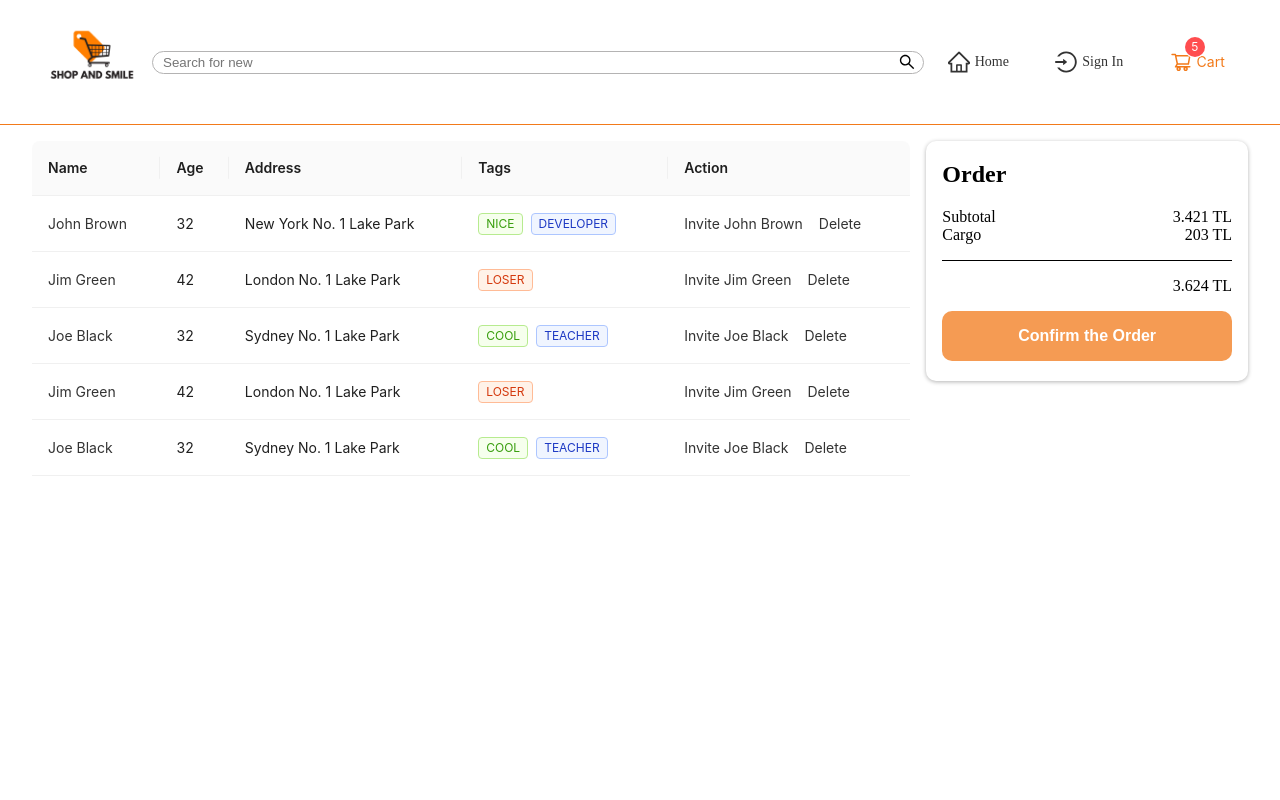
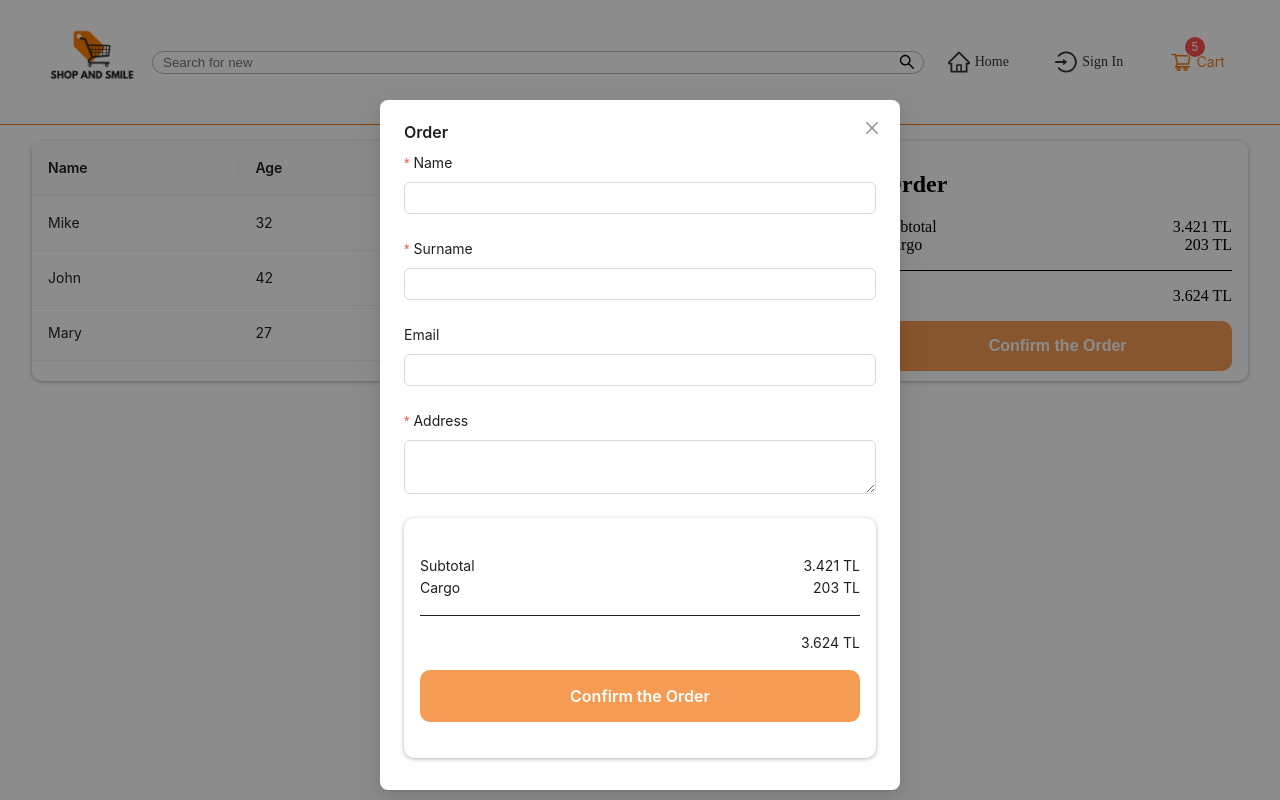
Before and after one commit to Bunyamin-35/e-commerce_app, a React (Create React App) app in the folder client/: page /cart in a window 1280 px wide. Both pictures are taken after a click on the button "Confirm the Order". Built offline with nearby package versions, Linux system fonts and the light colour scheme.

Commit message:
E-commerce App | Form component implemented for ordering in Cart Page.

```diff
--- a/client/src/components/Navbar/navbar.module.css
+++ b/client/src/components/Navbar/navbar.module.css
@@ -79,5 +79,7 @@
         height: 60px;
         border-top: .5px solid #f27a1a;
         justify-content: space-around;
+        background-color: #fff;
+        z-index: 1;
     }
 }
--- a/client/src/index.css
+++ b/client/src/index.css
@@ -31,8 +31,10 @@ a {
 }
 
 .cart_table {
-  flex-grow: 1;
+  flex-grow: 3;
   margin-right: 1rem;
+  box-shadow: 0 1px 4px 0 rgba(0, 0, 0, 0.3);
+  border-radius: 10px;
 }
 
 .bill {
@@ -41,6 +43,9 @@ a {
   box-shadow: 0 1px 4px 0 rgba(0, 0, 0, 0.3);
   border-radius: 10px;
   padding: 0 1rem;
+  display: flex;
+  flex-direction: column;
+  justify-content: center;
 
 }
 
@@ -61,6 +66,7 @@ a {
 
 .confirm_btn {
   width: 100%;
+  height: auto;
   padding: 1rem;
   border-radius: 10px;
   background-color: #f27a1a;
--- a/client/src/pages/Cart/index.jsx
+++ b/client/src/pages/Cart/index.jsx
@@ -1,15 +1,38 @@
 import React from 'react'
+import { Modal } from 'antd';
+import { Form, Input, Table, Button } from 'antd';
+
+import { useState } from 'react';
 import Navbar from '../../components/Navbar/index.jsx';
 
-import { Space, Table, Tag } from 'antd';
 
 const Cart = () => {
+    const dataSource = [
+        {
+            key: '1',
+            name: 'Mike',
+            age: 32,
+            address: '10 Downing Street',
+        },
+        {
+            key: '2',
+            name: 'John',
+            age: 42,
+            address: '10 Downing Street',
+        },
+        {
+            key: '3',
+            name: 'Mary',
+            age: 27,
+            address: '10 Cycle Street',
+        },
+    ];
+
     const columns = [
         {
             title: 'Name',
             dataIndex: 'name',
             key: 'name',
-            render: (text) => <a>{text}</a>,
         },
         {
             title: 'Age',
@@ -21,80 +44,23 @@ const Cart = () => {
             dataIndex: 'address',
             key: 'address',
         },
-        {
-            title: 'Tags',
-            key: 'tags',
-            dataIndex: 'tags',
-            render: (_, { tags }) => (
-                <>
-                    {tags.map((tag) => {
-                        let color = tag.length > 5 ? 'geekblue' : 'green';
-                        if (tag === 'loser') {
-                            color = 'volcano';
-                        }
-                        return (
-                            <Tag color={color} key={tag}>
-                                {tag.toUpperCase()}
-                            </Tag>
-                        );
-                    })}
-                </>
-            ),
-        },
-        {
-            title: 'Action',
-            key: 'action',
-            render: (_, record) => (
-                <Space size="middle">
-                    <a>Invite {record.name}</a>
-                    <a>Delete</a>
-                </Space>
-            ),
-        },
     ];
-    const data = [
-        {
-            key: '1',
-            name: 'John Brown',
-            age: 32,
-            address: 'New York No. 1 Lake Park',
-            tags: ['nice', 'developer'],
-        },
-        {
-            key: '2',
-            name: 'Jim Green',
-            age: 42,
-            address: 'London No. 1 Lake Park',
-            tags: ['loser'],
-        },
-        {
-            key: '3',
-            name: 'Joe Black',
-            age: 32,
-            address: 'Sydney No. 1 Lake Park',
-            tags: ['cool', 'teacher'],
-        },
-        {
-            key: '2',
-            name: 'Jim Green',
-            age: 42,
-            address: 'London No. 1 Lake Park',
-            tags: ['loser'],
-        },
-        {
-            key: '3',
-            name: 'Joe Black',
-            age: 32,
-            address: 'Sydney No. 1 Lake Park',
-            tags: ['cool', 'teacher'],
-        },
+    const [isModalOpen, setIsModalOpen] = useState(false);
 
-    ];
+
+    const onFinish = (values) => {
+        console.log('Success:', values);
+    };
+    // const onFinishFailed = (errorInfo) => {
+    //     console.log('Failed:', errorInfo);
+    // };
+
     return (
         <div>
             <Navbar />
             <div className='cartpage'>
-                <Table className="cart_table" columns={columns} dataSource={data} pagination={false} />
+                {/* <Table  columns={columns} dataSource={data} pagination={false} /> */}
+                <Table className="cart_table" dataSource={dataSource} columns={columns} pagination={false} />
                 <div className='bill'>
                     <h2>Order</h2>
                     <div className='bill_info'>
@@ -104,8 +70,78 @@ const Cart = () => {
                     <div className='bill_total'>
                         3.624 TL
                     </div>
-                    <button className='confirm_btn'>Confirm the Order</button>
+                    <button className='confirm_btn' onClick={() => setIsModalOpen(true)}>Confirm the Order</button>
                 </div>
+                <Modal title="Order" footer={false} open={isModalOpen} onOk={() => setIsModalOpen(false)} onCancel={() => setIsModalOpen(false)}>
+                    <Form
+                        layout='vertical'
+                        name="basic"
+                        initialValues={{
+                            remember: true,
+                        }}
+                        onFinish={onFinish}
+                        // onFinishFailed={onFinishFailed}
+                        autoComplete="off"
+                    >
+                        <Form.Item
+                            label="Name"
+                            name="name"
+                            rules={[
+                                {
+                                    required: true,
+                                    message: 'Please input your name!',
+                                },
+                            ]}
+                        >
+                            <Input />
+                        </Form.Item>
+                        <Form.Item
+                            label="Surname"
+                            name="surname"
+                            rules={[
+                                {
+                                    required: true,
+                                    message: 'Please input your surname!',
+                                },
+                            ]}
+                        >
+                            <Input />
+                        </Form.Item>
+                        <Form.Item
+                            name={['user', 'email']}
+                            label="Email"
+                            rules={[
+                                {
+                                    type: 'email',
+                                },
+                            ]}
+                        >
+                            <Input />
+                        </Form.Item>
+                        <Form.Item
+                            label="Address"
+                            name="address"
+                            rules={[
+                                {
+                                    required: true,
+                                    message: 'Please input your address!',
+                                },
+                            ]}
+                        >
+                            <Input.TextArea />
+                        </Form.Item>
+                        <div className='bill'>
+                            <div className='bill_info'>
+                                <div>Subtotal<span>3.421 TL</span></div>
+                                <div>Cargo<span>203 TL</span></div>
+                            </div>
+                            <div className='bill_total'>
+                                3.624 TL
+                            </div>
+                            <Button className='confirm_btn' htmlType='submit' onClick={() => setIsModalOpen(false)} >Confirm the Order</Button>
+                        </div>
+                    </Form>
+                </Modal>
             </div>
         </div>
     )
```
